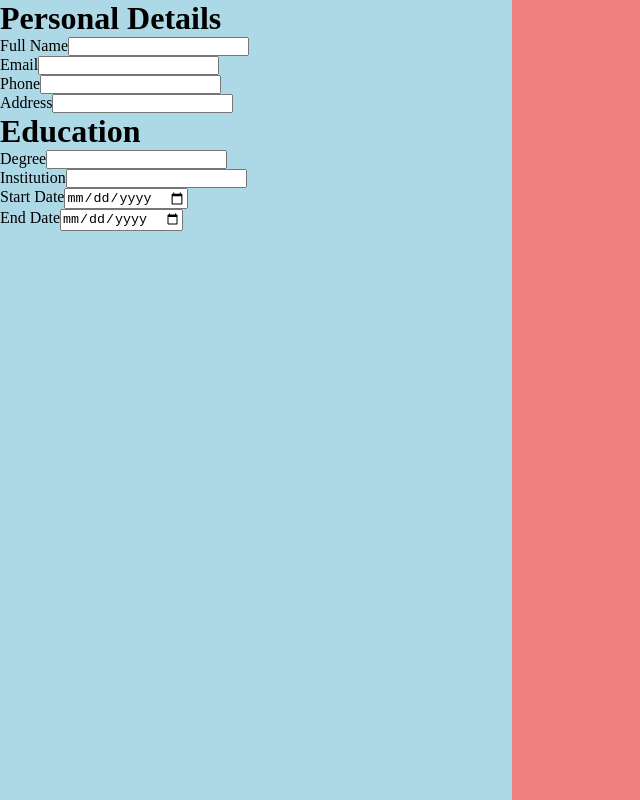
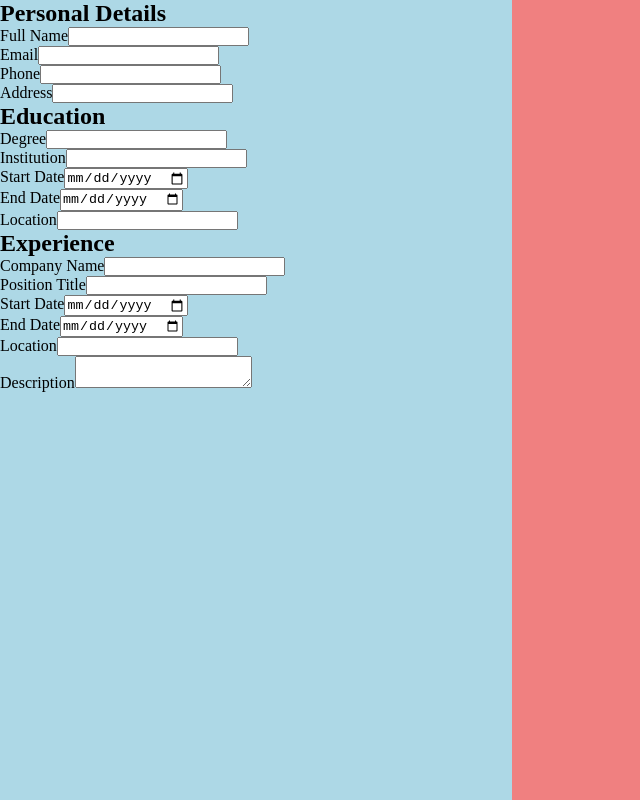
Before and after one commit to neilcasas/resume, a React (Vite) app: page / in a window 1280 px wide. Shown: the whole page, without its empty margins (0-640 px from the left). Built offline with nearby package versions, Linux system fonts and the light colour scheme.

Commit message:
added inputs for experience component

```diff
--- a/src/components/Editor.jsx
+++ b/src/components/Editor.jsx
@@ -1,11 +1,13 @@
 import { General } from "./General";
 import { Education } from "./Education";
+import { Experience } from "./Experience";
 
 export const Editor = () => {
   return (
     <>
       <General />
       <Education />
+      <Experience />
     </>
   );
 };
--- a/src/components/Education.jsx
+++ b/src/components/Education.jsx
@@ -1,8 +1,8 @@
 export const Education = () => {
   return (
-    <div className="editor-input">
+    <section className="editor-input" id="education-input">
       <h1>Education</h1>
-      <div className="input-group">
+      <section className="input-group">
         <div className="degree-input">
           <label htmlFor="degree">Degree</label>
           <input type="text" id="degree" name="degree" />
@@ -19,7 +19,11 @@ export const Education = () => {
           <label htmlFor="end">End Date</label>
           <input type="date" id="end" name="end" />
         </div>
-      </div>
-    </div>
+        <div className="location-input">
+          <label htmlFor="location">Location</label>
+          <input type="text" id="location" name="location" />
+        </div>
+      </section>
+    </section>
   );
 };
--- a/src/components/Experience.jsx
+++ b/src/components/Experience.jsx
@@ -1,3 +1,33 @@
-const Experience = () => {
-  return <></>;
+export const Experience = () => {
+  return (
+    <section className="editor-input" id="experience-input">
+      <h1>Experience</h1>
+      <section className="input-group">
+        <div className="company-input">
+          <label htmlFor="company">Company Name</label>
+          <input type="text" id="company" name="company" />
+        </div>
+        <div className="position-input">
+          <label htmlFor="position">Position Title</label>
+          <input type="text" id="position" name="position" />
+        </div>
+        <div className="start-input">
+          <label htmlFor="start">Start Date</label>
+          <input type="date" id="start" name="start" />
+        </div>
+        <div className="end-input">
+          <label htmlFor="end">End Date</label>
+          <input type="date" id="end" name="end" />
+        </div>
+        <div className="location-input">
+          <label htmlFor="location">Location</label>
+          <input type="text" id="location" name="location" />
+        </div>
+        <div className="description-input">
+          <label htmlFor="description">Description</label>
+          <textarea></textarea>
+        </div>
+      </section>
+    </section>
+  );
 };
--- a/src/components/General.jsx
+++ b/src/components/General.jsx
@@ -1,8 +1,8 @@
 export const General = () => {
   return (
-    <div className="editor-inputs">
+    <section className="editor-input" id="general-input">
       <h1>Personal Details</h1>
-      <div className="input-group">
+      <section className="input-group">
         <div className="name-input">
           <label htmlFor="name">Full Name</label>
           <input type="text" id="name" name="name" />
@@ -19,7 +19,7 @@ export const General = () => {
           <label htmlFor="address">Address</label>
           <input type="text" id="address" name="address" />
         </div>
-      </div>
-    </div>
+      </section>
+    </section>
   );
 };
```
